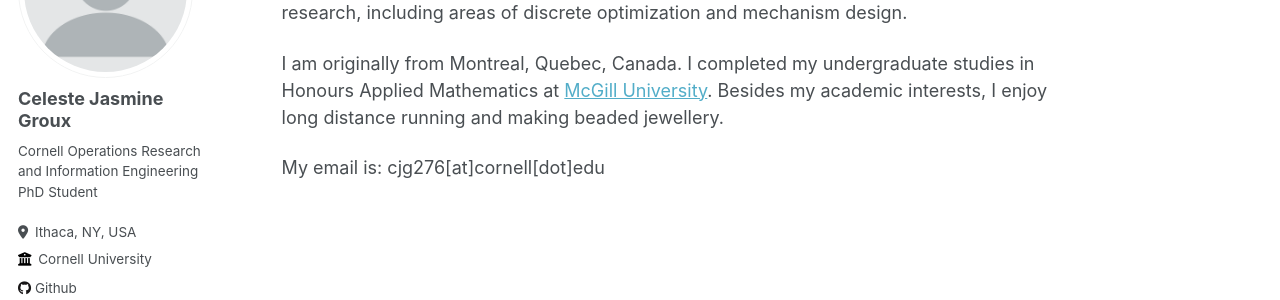
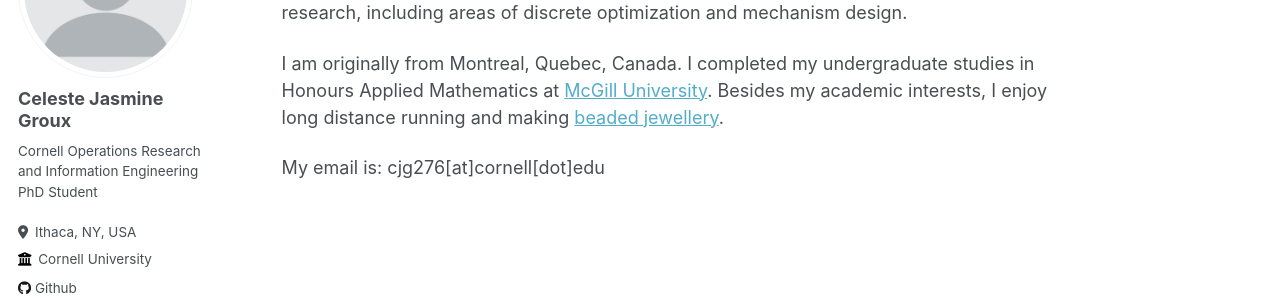
Before and after one commit to celestejasmine/celestejasmine.github.io, a Jekyll site: the page built from _pages/about.md, in a window 1280 px wide. Shown: the part 183-483 px from the top of the page. Built offline with Jekyll 4.4.1, drawn with Linux system fonts in a browser that asks for light colours; part of the change alters nothing that is shown.

```diff
--- a/_pages/about.md
+++ b/_pages/about.md
@@ -9,7 +9,7 @@ redirect_from:
 
 I am currently pursuing my PhD degree at Cornell University in the [Operations Research and Information Engineering (ORIE)](https://www.orie.cornell.edu/orie) Department. My interests lie in applied operations research, including areas of discrete optimization and mechanism design.
 
-I am originally from Montreal, Quebec, Canada. I completed my undergraduate studies in Honours Applied Mathematics at [McGill University](https://www.mcgill.ca/mathstat/). Besides my academic interests, I enjoy long distance running and making beaded jewellery.
+I am originally from Montreal, Quebec, Canada. I completed my undergraduate studies in Honours Applied Mathematics at [McGill University](https://www.mcgill.ca/mathstat/). Besides my academic interests, I enjoy long distance running and making [beaded jewellery](https://www.instagram.com/waskobeadwork/?hl=en).
 
 My email is: cjg276[at]cornell[dot]edu
 
```
